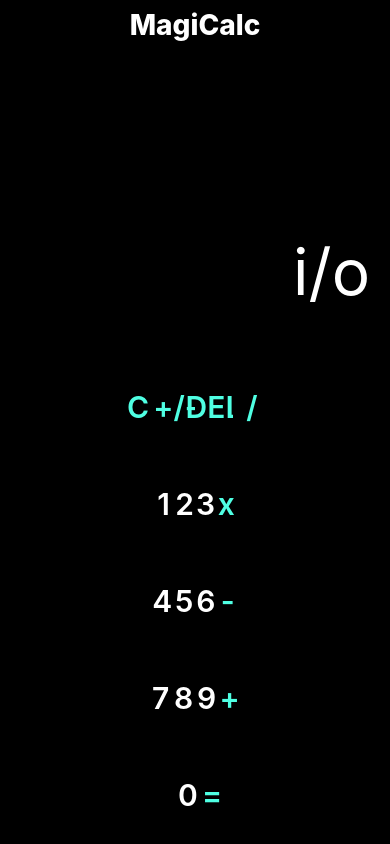
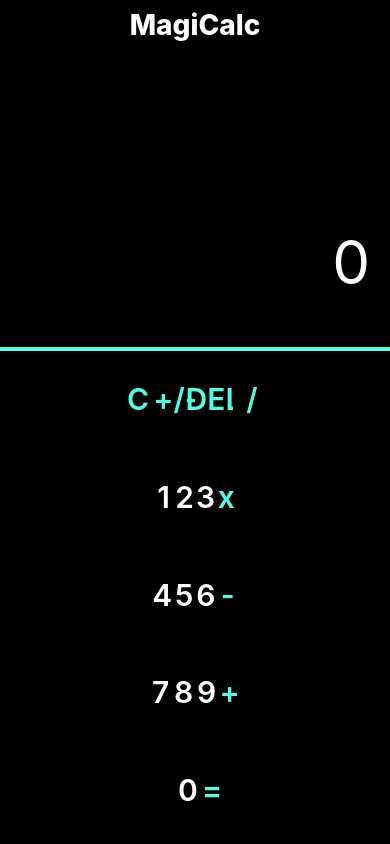
Before and after one commit to davidguri/MagiCalc, a React Native app: screen / in a window 390 px wide. Built offline with nearby package versions, Linux system fonts and the light colour scheme.

Commit message:
added show/remove phone # functionality

```diff
--- a/App.tsx
+++ b/App.tsx
@@ -26,19 +26,32 @@
   const toggleSettingsModalHandler = () => {
     setIsOpenSettingsModal(!isOpenSettingsModal);
   };
+
+  var phoneNumber = "069 527 1172";
+
+  const [isOutputValue, setIsOutputValue] = useState("0");
+
+  const numberOutputValue = () => {
+    setIsOutputValue(phoneNumber)
+  };
+
+  const zeroOutputValue = () => {
+    setIsOutputValue("0")
+  };
+
   return (
     <SafeAreaView style={styles.container}>
       <StatusBar style="light" />
       <View style={[styles.topContainer, styles.bodyCont]}>
         <Layout />
         <View style={styles.ioBox}>
-          <Text style={styles.ioText}>i/o</Text>
+          <Text style={styles.ioText}>{isOutputValue}</Text>
         </View>
       </View>
       <View style={[styles.bottomContainer, styles.bodyCont]}>
         <View style={styles.gridContainer}>
           <Row>
-            <TouchableOpacity onPress={() => { }} style={[styles.btn]}>
+            <TouchableOpacity onPress={zeroOutputValue} style={[styles.btn]}>
               <Text style={styles.operatorText}>C</Text>
             </TouchableOpacity>
             <TouchableOpacity onPress={() => { }} style={[styles.btn]}>
@@ -101,7 +114,7 @@
             <TouchableOpacity onPress={() => { }} style={[styles.btn, styles.largeBtn]}>
               <Text style={styles.numText}>0</Text>
             </TouchableOpacity>
-            <TouchableOpacity onPress={() => { }} onLongPress={toggleSettingsModalHandler} style={[styles.btn]}>
+            <TouchableOpacity onPress={numberOutputValue} onLongPress={toggleSettingsModalHandler} style={[styles.btn]}>
               <Text style={styles.operatorText}>=</Text>
             </TouchableOpacity>
           </Row>
@@ -164,13 +177,16 @@
   },
 
   topContainer: {
-    flex: 0.425,
+    flex: 0.415,
     paddingHorizontal: 20,
   },
 
   bottomContainer: {
-    flex: 0.575,
+    flex: 0.585,
     display: "flex",
+    borderTopWidth: 4,
+    borderTopColor: "#4fffe3",
+    marginBottom: 5,
   },
 
   ioBox: {
@@ -178,11 +194,12 @@
     flexDirection: "row",
     alignItems: "center",
     justifyContent: "flex-end",
+    width: "100%",
   },
 
   ioText: {
     color: "white",
-    fontSize: 64,
+    fontSize: 60,
     fontWeight: "400",
   },
 });
```
